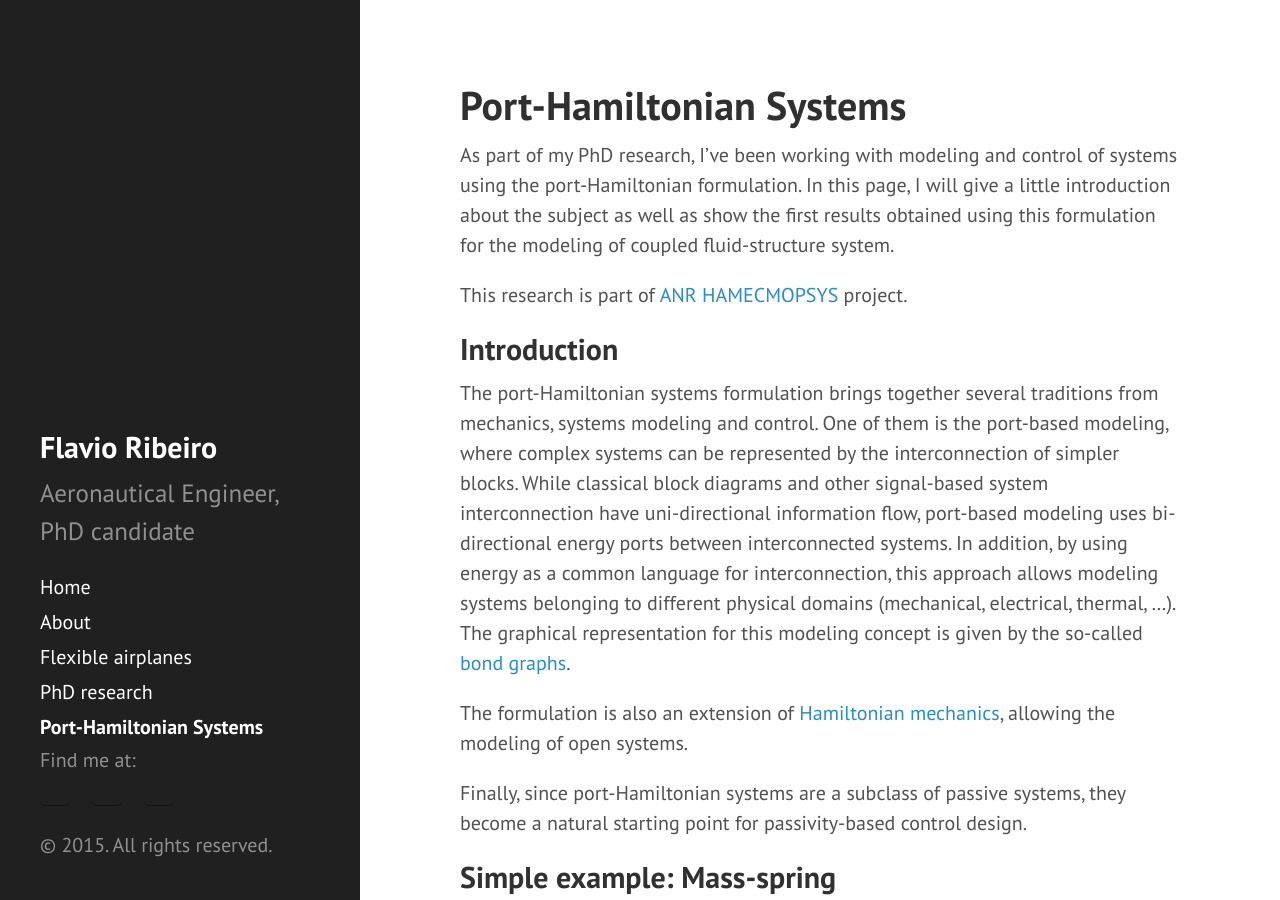
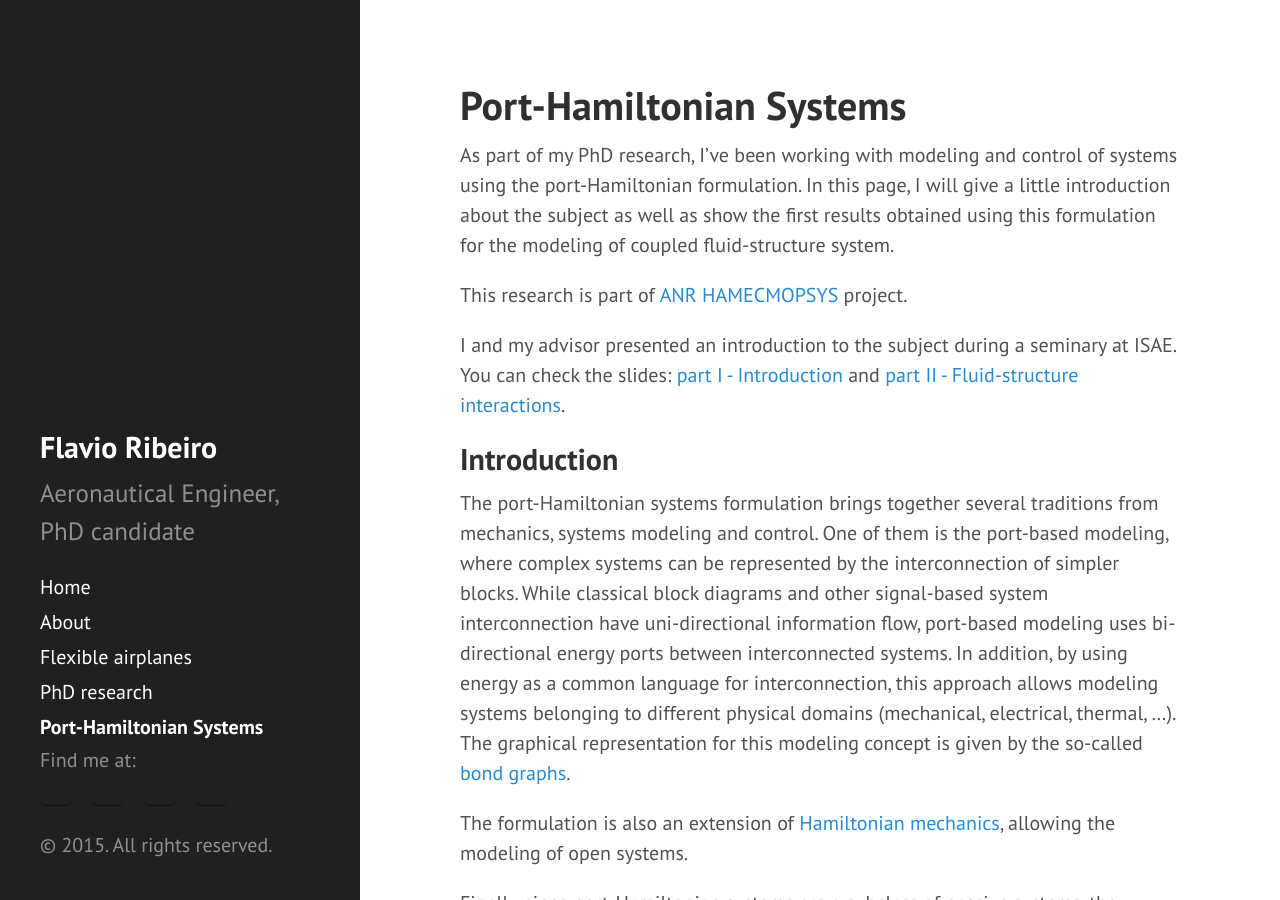
Before and after one commit to flavioluiz/flavioluiz.github.io, a Jekyll site: the page built from port-hamiltonian.md, in a window 1280 px wide and 900 px high. Built offline with Jekyll 4.4.1, drawn with Linux system fonts in a browser that asks for light colours; formulas are drawn with MathJax 3.

Commit message:
included presentation DAEP

```diff
--- a/_includes/sidebar.html
+++ b/_includes/sidebar.html
@@ -32,6 +32,7 @@
 	  <ul class="link-list">
 		    <li><a href="http://github.com/flavioluiz" class="fc-webicon github">My github</a></li>
 			<li><a href="https://www.researchgate.net/profile/Flavio_Cardoso_Ribeiro" class="fc-webicon researchgate">ResearchGate</a></li>
+			<li><a href="http://fr.linkedin.com/in/ribeiroflavio" class="fc-webicon linkedin">LinkedIn</a></li>
 		    <li><a href="mailto:flaviocr@ita.br" class="fc-webicon mail">Email</a></li>
       </ul>
  <!--     <span class="sidebar-nav-item">
--- a/port-hamiltonian.md
+++ b/port-hamiltonian.md
@@ -9,6 +9,10 @@ the subject as well as show the first results obtained using this formulation fo
 modeling of coupled fluid-structure system.
 
 This research is part of [ANR HAMECMOPSYS](https://hamecmopsys.ens2m.fr/) project.
+
+I and my advisor presented an introduction to the subject during a seminary at ISAE.
+You can check the slides: [part I - Introduction](./presentations/DAEP/partI.pdf) and
+ [part II - Fluid-structure interactions](./presentations/DAEP/partII.pdf).
 
 Introduction
 ----------------------------
```
Also changed, not shown: 2 other files.
